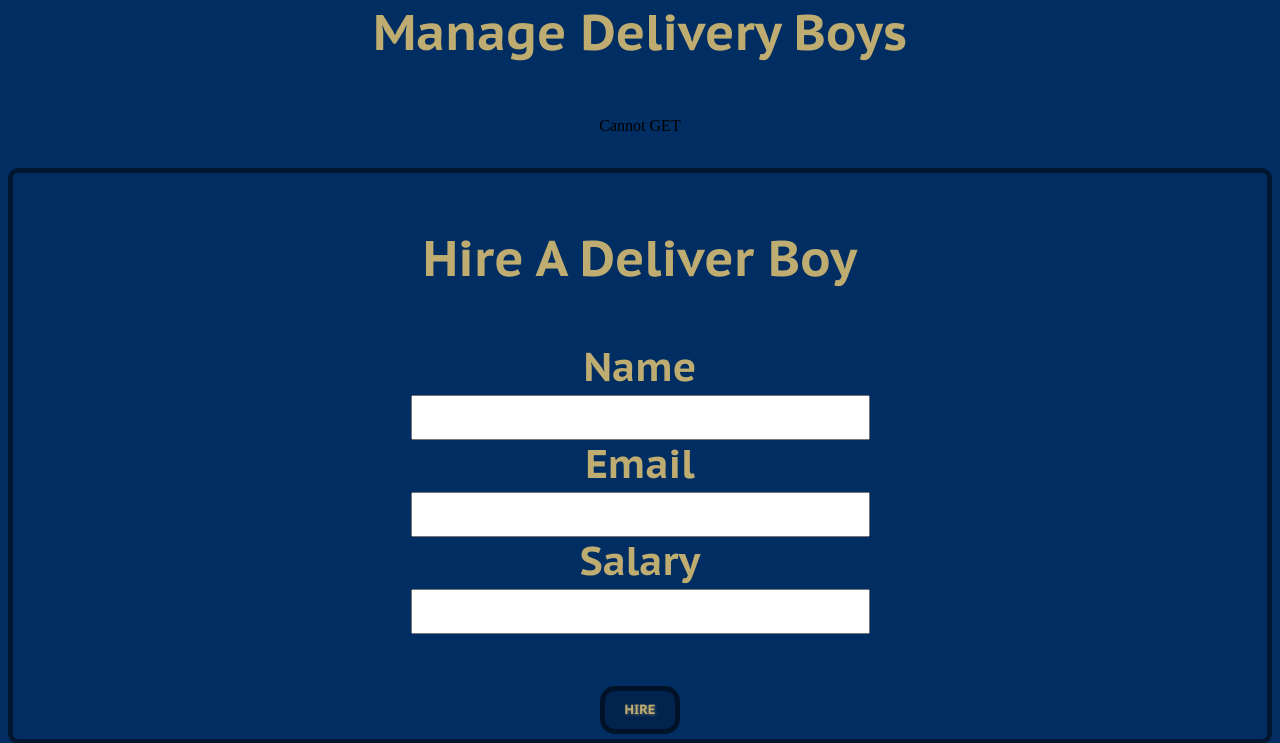
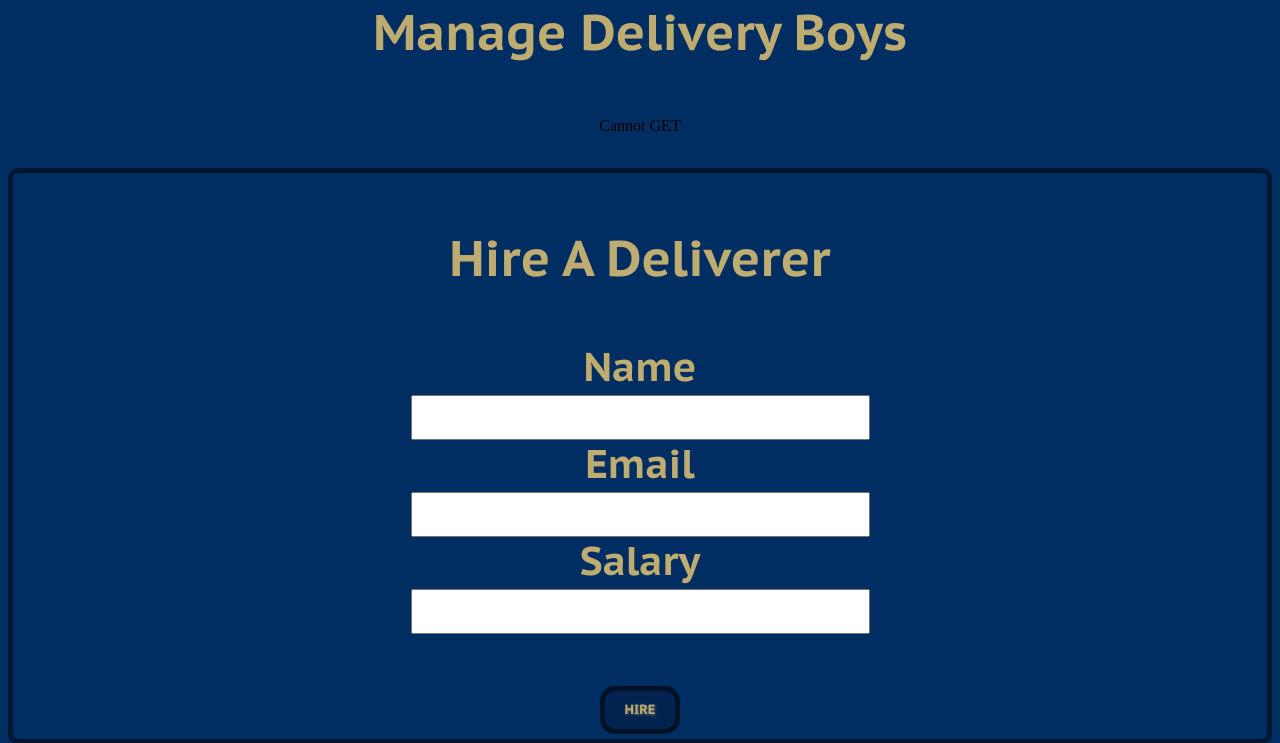
Before and after one commit to beerweb/beerweb, a Python web app: template templates/adminmanagedeliverers.html in a window 1280 px wide. Shown: the part 283-1026 px from the top of the page. Run offline with Jinja, Linux system fonts and the light colour scheme; the template is opened without the code that fills it, so the values that code supplies are empty.

Commit message:
typo for hire a deliverer

```diff
--- a/templates/adminmanagedeliverers.html
+++ b/templates/adminmanagedeliverers.html
@@ -147,7 +147,7 @@
 
 	<div id="hireADeliverer" style="text-align: center">
 	<h2>
-	<p>Hire A Deliver Boy</p>
+	<p>Hire A Deliverer</p>
 	Name<br>
 	<input id="name" type="text" value="" style="height: 45px; font-size: 35;"><br>
 	Email<br>
```
